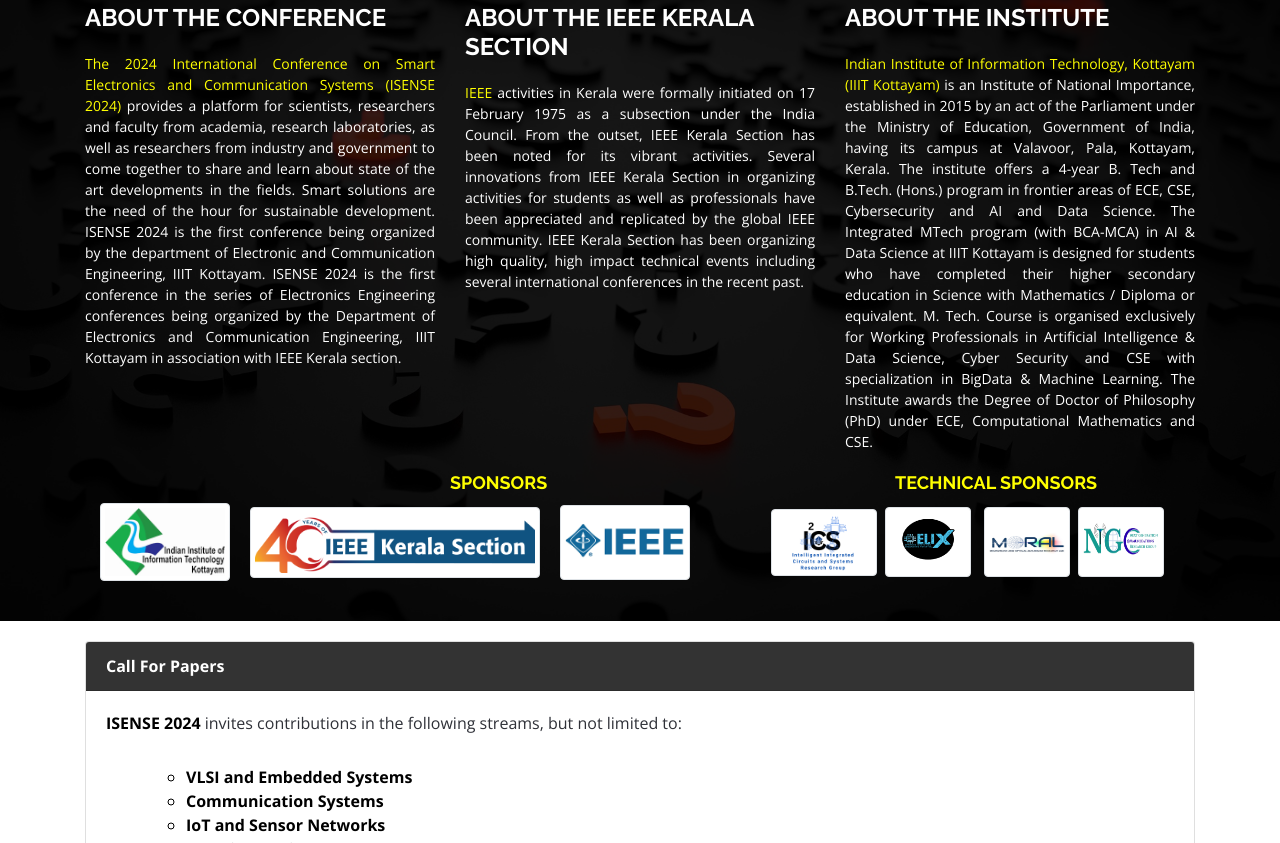
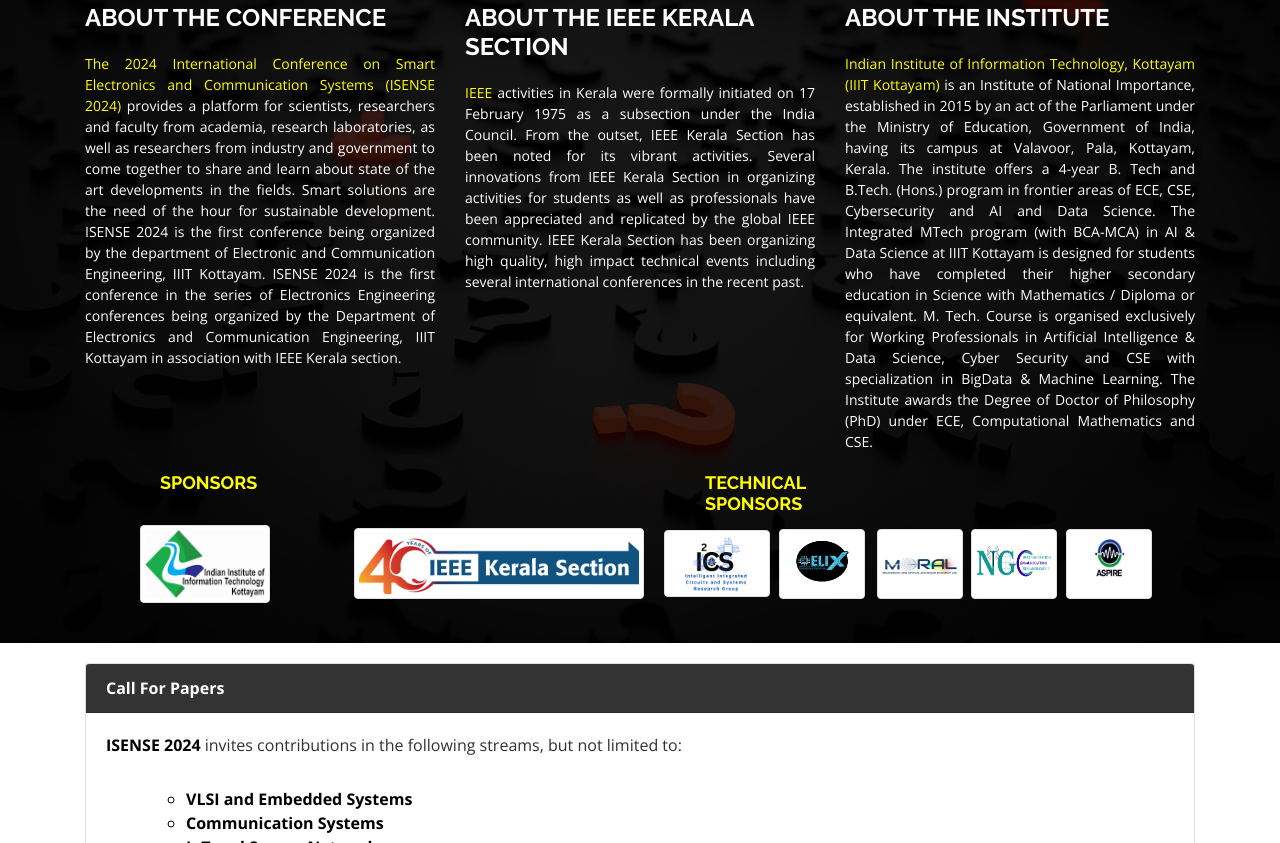
Before and after one commit to piyushmishra1416/icsecs1, a plain HTML site: page index.html in a window 1280 px wide. Shown: the part 856-1699 px from the top of the page. Drawn offline with nearby package versions, Linux system fonts and the light colour scheme.

Commit message:
added aspire logo and removed iee

```diff
--- a/index.html
+++ b/index.html
@@ -119,25 +119,18 @@
             </div>
         </div>
         <div class="row">
-            <div class="col-lg-6" style="padding-left:380px">
+            <div class="col-lg-4" style="padding-left:90px">
                 <h3>Sponsors</h3>
             </div>
-            <div class="col-lg-6" style="padding-left:255px">
+            <div class="col-lg-4" style="padding-left:255px">
                 <h3>Technical sponsors</h3>
             </div>
         </div>
         <div class="row">
-            <div class="col-lg-12" style="padding-left: 30px">
+            <div class="col-lg-12" style="padding-left: 70px">
 
-              <img class="img img-thumbnail img-fluid" style="width:130px" src="assets/img/iiit-logo.jpg" alt="IIIT Logo" title="" />&emsp;
+              <img class="img img-thumbnail img-fluid" style="width:130px" src="assets/img/iiit-logo.jpg" alt="IIIT Logo" title="" />&emsp;&emsp;&emsp;&emsp;&emsp;
               <img class="img img-thumbnail img-fluid" style="width:290px" src="assets/img/IKS@40-BG.png" alt="IEEE Logo" title="">&emsp;
-
-              <img class="img img-thumbnail img-fluid" style="width:130px" src="assets/img/IEEE_new.png" alt="IEEE Logo" title="">&emsp;
-
-
-
-
-                &emsp;&emsp;&emsp;&nbsp;&nbsp;
 
 
                 <img class="img img-thumbnail img-fluid" style="width:106px" src="assets/img/ece/i2cslogo.png" alt="IIIT Logo" title="">&nbsp;
@@ -147,7 +140,9 @@
                 <img class="img img-thumbnail img-fluid" style="width:86px ;height: 70px" src="assets/img/ece/morallogo.jpeg" alt="IIIT Logo" title="">&nbsp;
 
 
-                <img class="img img-thumbnail img-fluid" style="width:86px ;height: 70px" src="assets/img/ece/ngclogo.jpeg" alt="IIIT Logo" title="">
+                <img class="img img-thumbnail img-fluid" style="width:86px ;height: 70px" src="assets/img/ece/ngclogo.jpeg" alt="IIIT Logo" title="">&nbsp;
+
+                <img class="img img-thumbnail img-fluid" style="width:86px ;height: 70px" src="assets/img/ece/aspirelogo.jpeg" alt="IIIT Logo" title="">
             </div>
 
 
```
Also changed, not shown: assets/css/style.css (line endings or trailing spaces), assets/img/ece/aspirelogo.jpeg (added).
